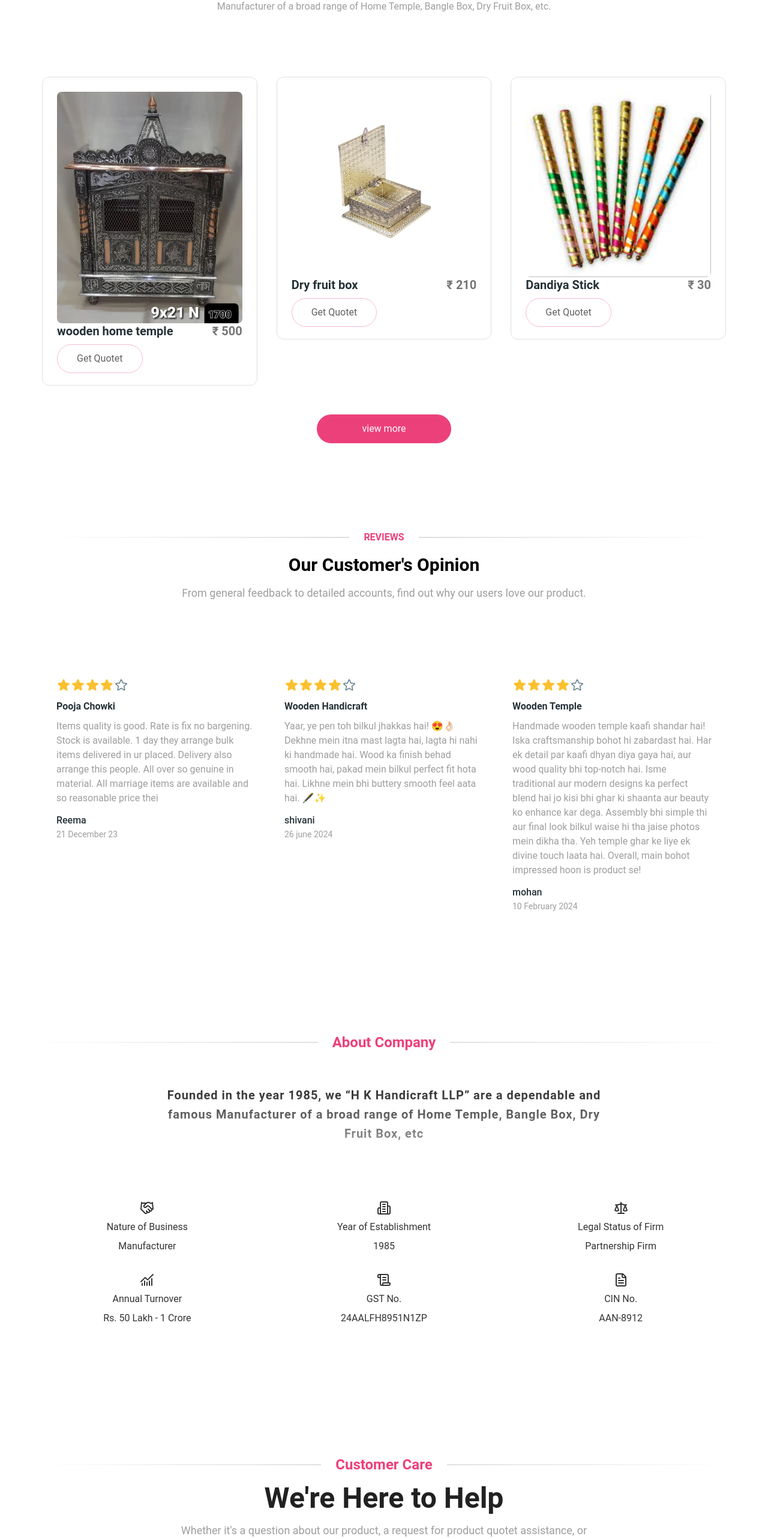
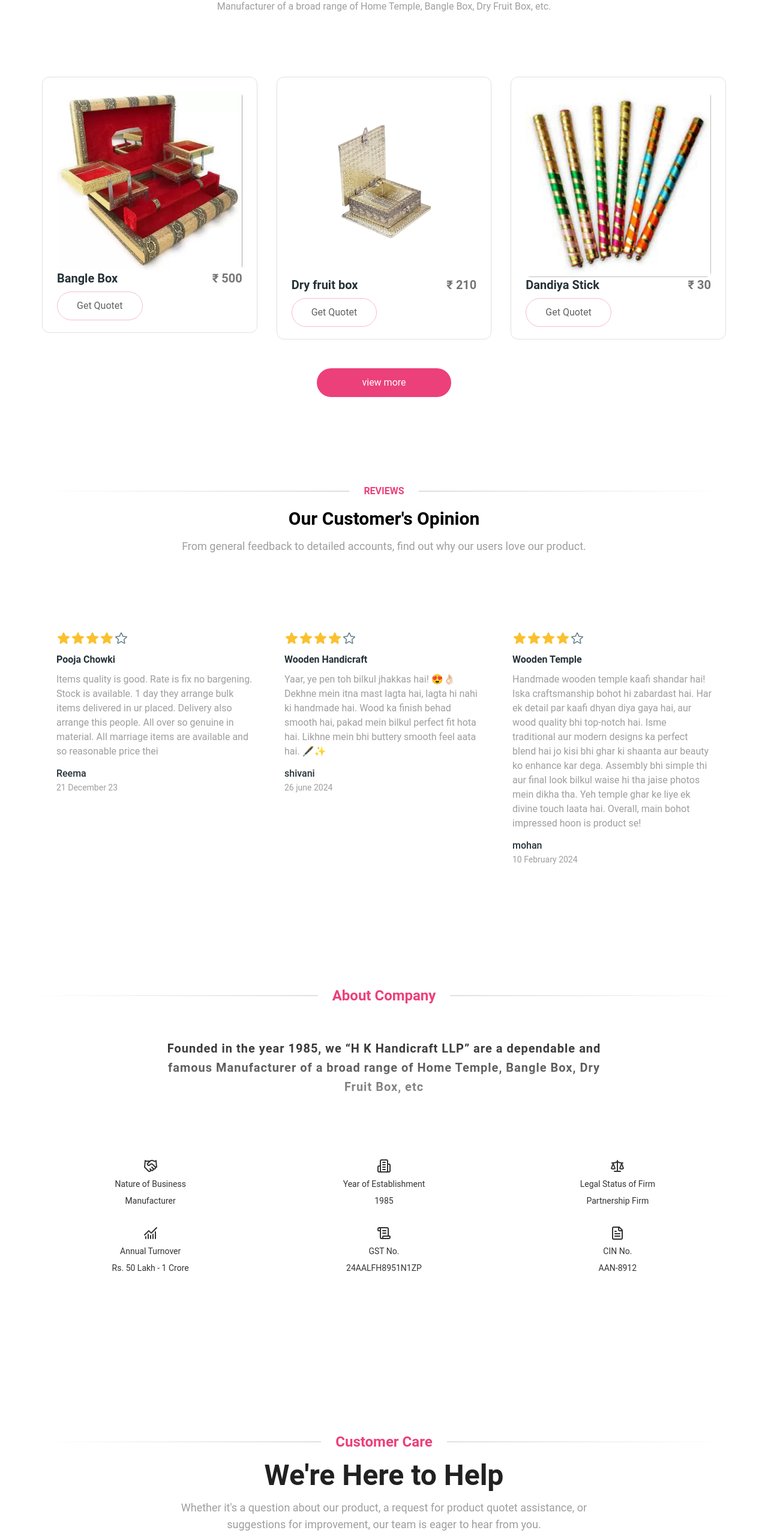
Before and after one commit to indianexport/HK-HandiCraft, a React (Vite) app: page / in a window 1280 px wide. Shown: the part 1140-3706 px from the top of the page at 60% size. Built offline with nearby package versions, Linux system fonts and the light colour scheme.

Commit message:
responsive update

```diff
--- a/src/components/AboutSection.tsx
+++ b/src/components/AboutSection.tsx
@@ -3,7 +3,7 @@ import ScrollRevel from "./ScrollRevel";
 
 const AboutSection = () => {
     return (
-        <div className=" text-[#333333] gap-4 p-12 mt-12 mb-56 md:mb-12 justify-center items-center h-[80dvh]">
+        <div className="h-screen text-center text-[#333333] gap-4 p-12 mt-12 mb-56 md:mb-12 justify-center items-center md:h-[80dvh]">
             <ScrollRevel>
 
                 <h1
@@ -23,8 +23,8 @@ const AboutSection = () => {
             <div className="flex flex-col-reverse gap-y-20 justify-around m-2 mt-8 ">
 
                 <ScrollRevel>
-                    <div className="flex justify-center items-center space-x-12 ">
-                        <div className=" p-2 grid grid-cols-2 md:grid-cols-3 gap-8 w-full">
+                    <div className="flex justify-center items-center space-x-12 p-2 ">
+                        <div className=" text-xs md:text-sm lg:text-md p-2 grid grid-cols-2 md:grid-cols-3 gap-8 w-full">
                             <div className=" flex gap-2 flex-col items-center">
                                 <Handshake />
                                 <span>
--- a/src/components/ContactSection.tsx
+++ b/src/components/ContactSection.tsx
@@ -8,7 +8,7 @@ import { FaMapMarkerAlt } from "react-icons/fa";
 
 const ContactSection = () => {
     return (
-        <section id="contact" className="p-8 mb-16 lg:py-16 h-[80dvh]">
+        <section id="contact" className="p-8 mb-16 lg:py-16 h-screen md:h-[80dvh]">
             <div className="container mx-auto text-center">
                 <ScrollRevel>
 
--- a/src/components/ui/ProductCard.tsx
+++ b/src/components/ui/ProductCard.tsx
@@ -12,7 +12,7 @@ interface ProductListCardPropsType {
 }
 
 
-import templeImage from "../../assets/images/home-temple.webp";
+import bangleBox from "../../assets/images/designer-bangle-box-1000x1000.webp";
 import dryFruitBox from "../../assets/images/meenakari-dry-fruit-box-1000x1000.webp";
 import dandiyaStick from "../../assets/images/multicolor-decorated-dandiya-sticks-1000x1000.webp";
 import { useNavigate } from "react-router-dom";
@@ -25,15 +25,17 @@ export function ProductListCard({
     price,
 }: ProductListCardPropsType) {
     return (
-        <Card onPointerLeaveCapture={""} placeholder={""} onPointerEnterCapture={""} shadow={false} className="border border-gray-300 hover:scale-105 transition transform duration-500">
-            <CardBody onPointerLeaveCapture={""} placeholder={""} onPointerEnterCapture={""} className="pb-0">
-                <img src={img} alt={img} className="min-w-[280px] w-full rounded-lg" />
+        <Card onPointerLeaveCapture={""} placeholder={""} onPointerEnterCapture={""} shadow={false} className="border hover:border-none border-gray-300 hover:scale-105 transition transform duration-500">
+            <CardBody onPointerLeaveCapture={""} placeholder={""} onPointerEnterCapture={""} className="pb-0 ">
+                <div className="flex justify-center">
+                    <img src={img} alt={img} className="min-w-[280px]  rounded-lg" />
+                </div>
                 <div className="flex justify-between">
                     <div>
                         <Typography onPointerLeaveCapture={""} placeholder={""} onPointerEnterCapture={""} className="mb-2" color="blue-gray" variant="h5">
                             {name}
                         </Typography>
-                        <div className="mb-5 flex  items-center gap-2">
+                        <div className="mb-5 flex items-center gap-2">
                             <a href={`https://wa.me/9824139927?text=I%20want%20Best%20Quote%20about%20${name}%20product`} target="_blank" rel="noopener">
                                 <button className="group border border-pink-100  hover:text-white relative h-12 overflow-hidden overflow-x-hidden rounded-full bg-neutral-950 px-8 py-2 text-neutral-50"><span className="relative z-10 hover:text-white">Get Quotet</span><span className="absolute inset-0 overflow-hidden rounded-md"><span className="absolute left-0 aspect-square w-full origin-center -translate-x-full rounded-full bg-pink-400  transition-all duration-500 group-hover:-translate-x-0 group-hover:scale-150"></span></span></button>
                             </a>
@@ -54,8 +56,8 @@ export function ProductListCard({
 
 const CONTENTS = [
     {
-        img: templeImage,
-        name: "wooden home temple",
+        img: bangleBox,
+        name: "Bangle Box",
         price: "₹ 500"
     },
     {
--- a/src/pages/HomePage.tsx
+++ b/src/pages/HomePage.tsx
@@ -12,8 +12,10 @@ const Home = () => {
             <HeroSection />
             <ProductSection />
             <ReviewSection />
-            <AboutSection />
-            <ContactSection />
+            <div className='flex flex-col gap-y-56 md:gap-y-10'>
+                <AboutSection />
+                <ContactSection />
+            </div>
             <Footer />
 
         </>
```
